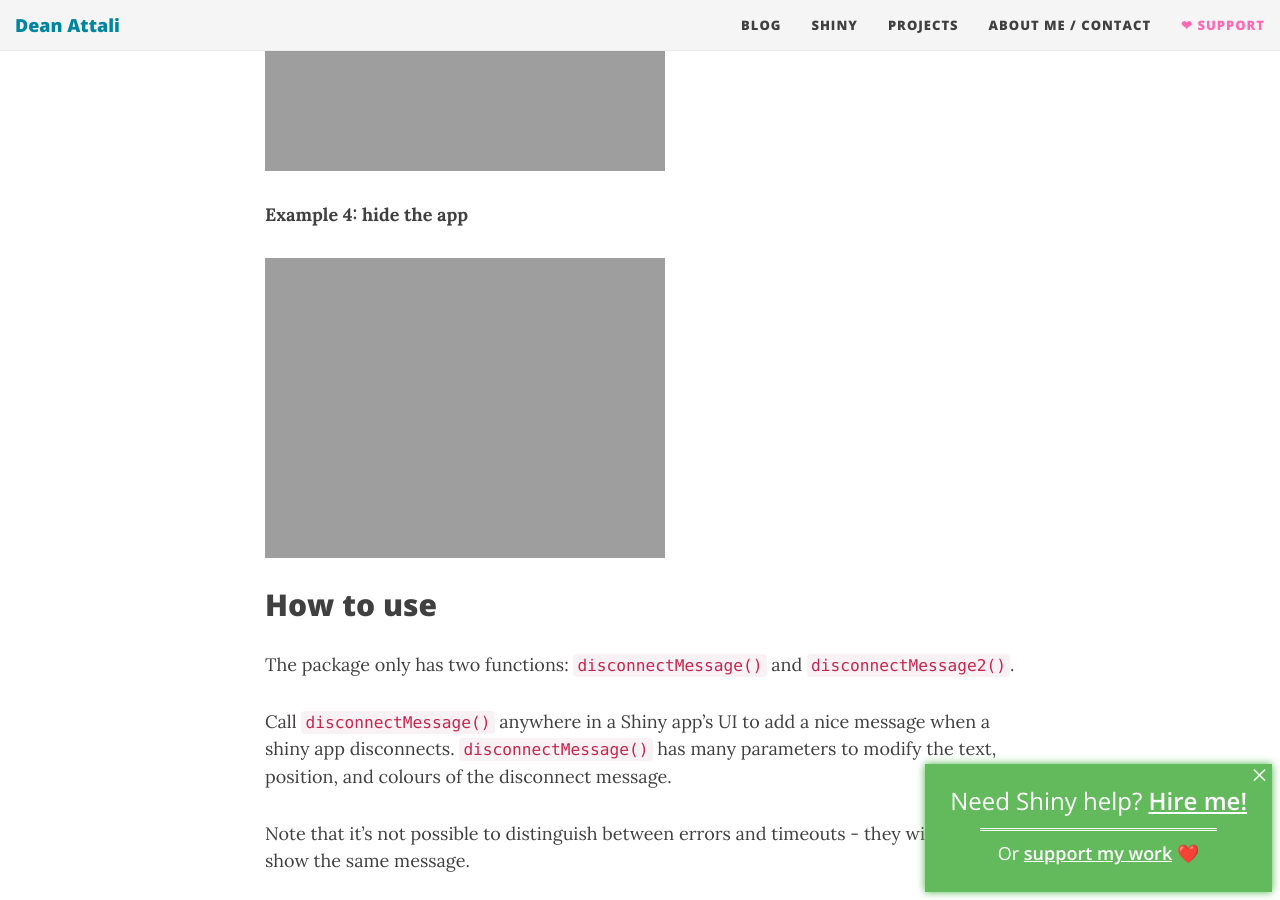
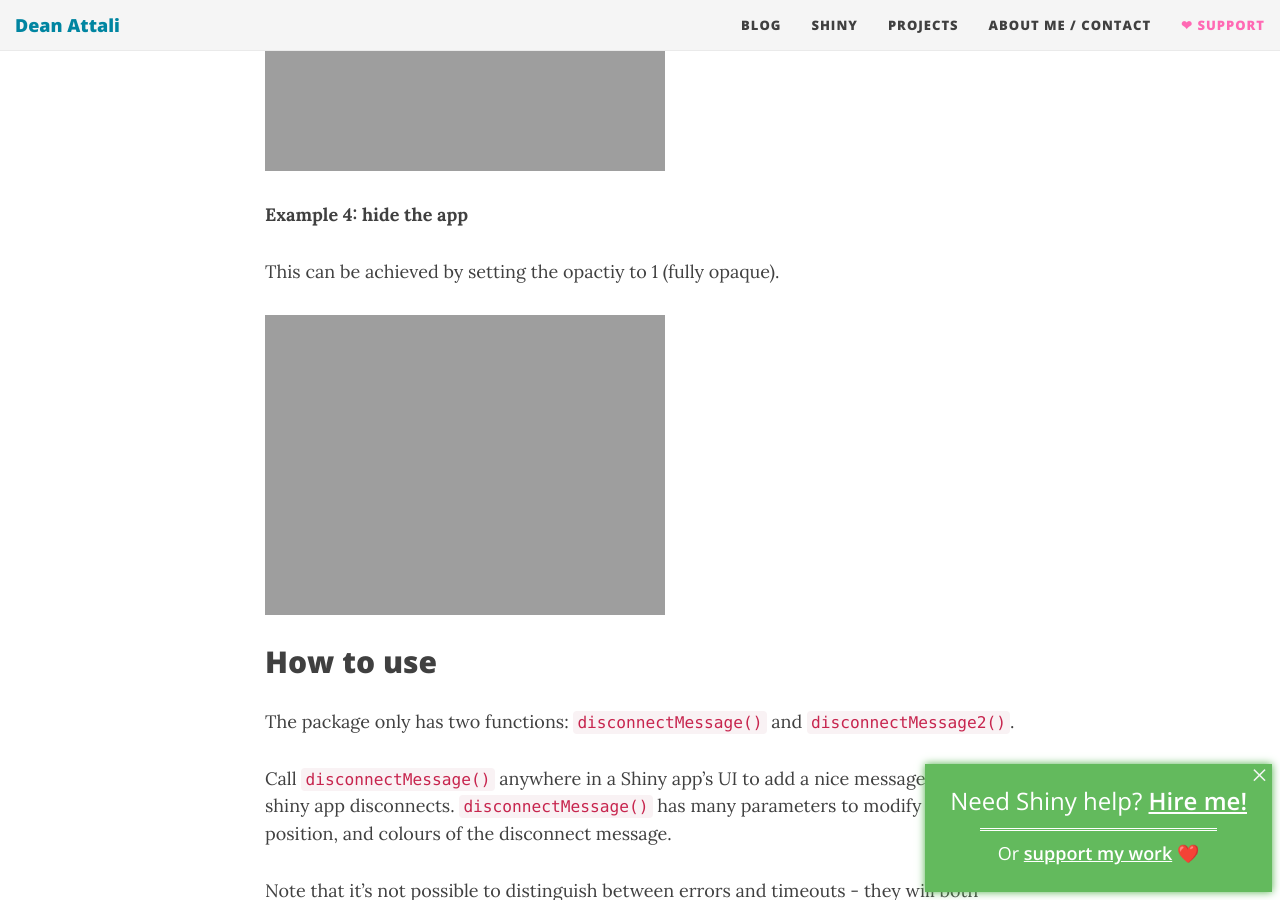
Before and after one commit to daattali/daattali.github.io, a Jekyll site: the page built from _posts/2020-07-28-shinydisconnect-package.md, in a window 1280 px wide and 900 px high, scrolled down 3973 px. Built offline with Jekyll 4.4.1, drawn with Linux system fonts in a browser that asks for light colours; nearby versions of some CDN libraries; comment, search, counter and statistics services are not loaded.

Commit message:
Update 2020-07-28-shinydisconnect-package.md

```diff
--- a/_posts/2020-07-28-shinydisconnect-package.md
+++ b/_posts/2020-07-28-shinydisconnect-package.md
@@ -65,6 +65,8 @@ You can also use `disconnectMessage2()` to get a similar message box to this one
 
 **Example 4: hide the app**
 
+This can be achieved by setting the opactiy to 1 (fully opaque).
+
 [![special screenshot]({{ site.url }}/img/blog/shinydisconnect/special2.PNG)]({{ site.url }}/img/blog/shinydisconnect/special2.PNG)
 
 ## How to use {#usage}
```
